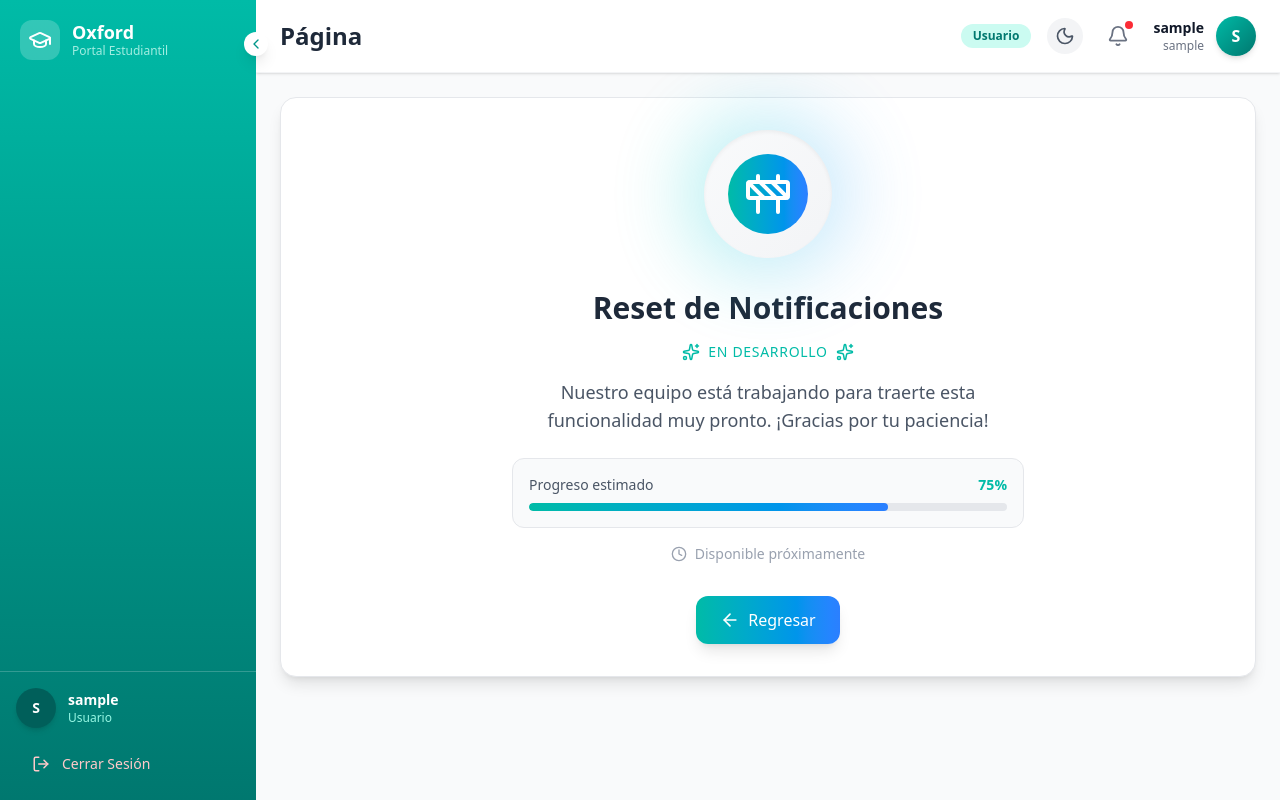
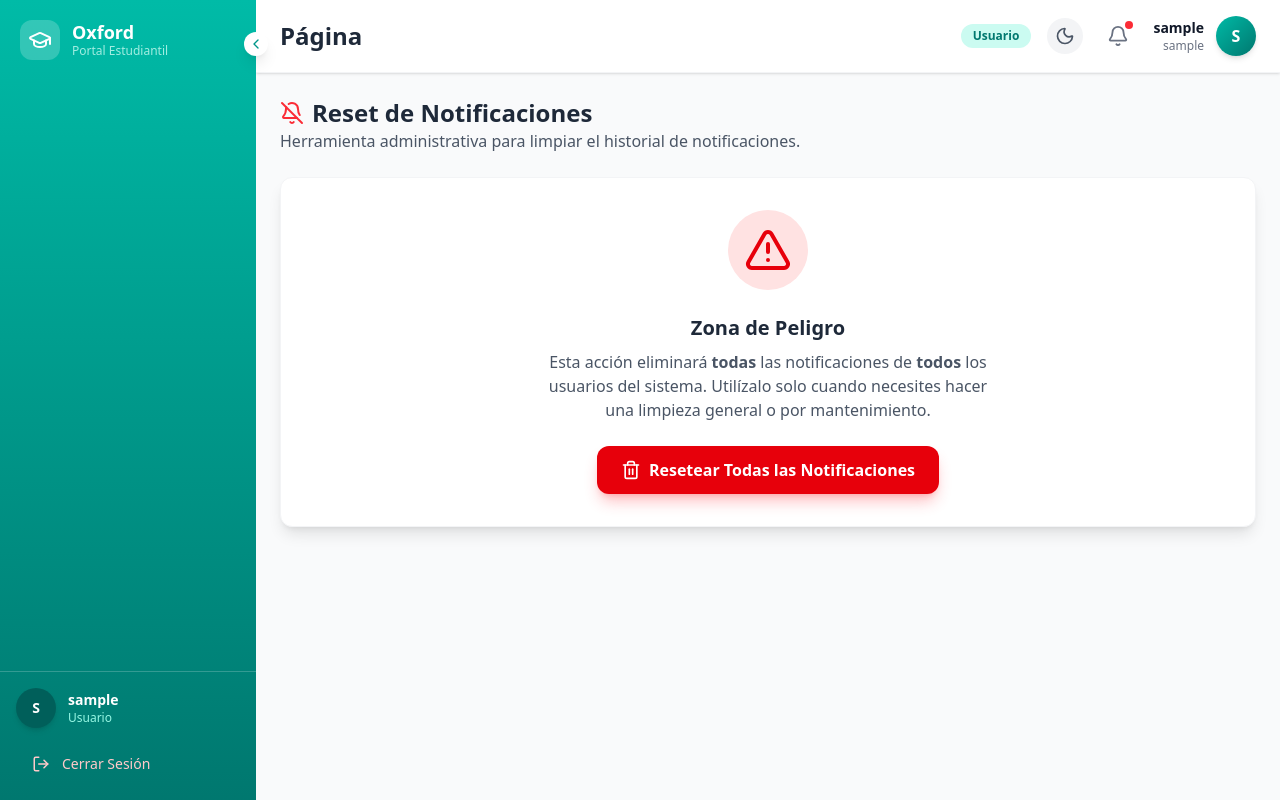
Before and after one commit to krisspaz/oxford-plataforma, a React app in the folder frontend/: page /admin/notificaciones-reset in a window 1280 px wide. Built offline with nearby package versions, Linux system fonts and the light colour scheme; sample sign-in values are in the browser's storage; the HTML template or start-up script is replaced by a standard one.

Commit message:
Feat: Add Reset Notifications feature for Admin/Informatics

```diff
--- a/frontend/src/App.jsx
+++ b/frontend/src/App.jsx
@@ -71,6 +71,7 @@
 const NotasFinalesPage = lazy(() => import('./pages/NotasFinalesPage'));
 const CatalogosPage = lazy(() => import('./pages/CatalogosPage'));
 const SettingsPage = lazy(() => import('./pages/SettingsPage'));
+const ResetNotificacionesPage = lazy(() => import('./pages/ResetNotificacionesPage'));
 const PrivilegiosPage = lazy(() => import('./pages/PrivilegiosPage'));
 const GestionMenusPage = lazy(() => import('./pages/GestionMenusPage'));
 const CierreEscolarPage = lazy(() => import('./pages/CierreEscolarPage'));
@@ -221,7 +222,7 @@
                   <Route path="admin/ajustes-generales" element={<SettingsPage />} />
                   <Route path="admin/cierre-escolar" element={<CierreEscolarPage />} />
                   <Route path="admin/cargos" element={<ComingSoonPage title="Gestión de Cargos" />} />
-                  <Route path="admin/notificaciones-reset" element={<ComingSoonPage title="Reset de Notificaciones" />} />
+                  <Route path="admin/notificaciones-reset" element={<ResetNotificacionesPage />} />
                   <Route path="admin/privilegios" element={<PrivilegiosPage />} />
                   <Route path="admin/menus" element={<GestionMenusPage />} />
                   <Route path="admin/estadisticas" element={<MonitoreoPage />} />
--- /dev/null
+++ b/frontend/src/pages/ResetNotificacionesPage.jsx
@@ -0,0 +1,88 @@
+import React, { useState } from 'react';
+import { BellOff, Trash2, AlertTriangle, CheckCircle } from 'lucide-react';
+import { useTheme } from '../contexts/ThemeContext';
+import api from '../services/api';
+
+const ResetNotificacionesPage = () => {
+    const { darkMode } = useTheme();
+    const [loading, setLoading] = useState(false);
+    const [successMsg, setSuccessMsg] = useState('');
+    const [errorMsg, setErrorMsg] = useState('');
+
+    const handleReset = async () => {
+        if (!window.confirm('¿Estás seguro de que deseas ELIMINAR TODAS las notificaciones del sistema? Esta acción no se puede deshacer.')) {
+            return;
+        }
+
+        setLoading(true);
+        setErrorMsg('');
+        setSuccessMsg('');
+
+        try {
+            const response = await api.delete('/notifications/reset');
+            setSuccessMsg(response.message || 'Notificaciones eliminadas correctamente.');
+        } catch (error) {
+            console.error('Error resetting notifications:', error);
+            setErrorMsg('Error al intentar resetear las notificaciones.');
+        } finally {
+            setLoading(false);
+        }
+    };
+
+    return (
+        <div className="space-y-6">
+            <div className="flex justify-between items-center">
+                <div>
+                    <h1 className={`text-2xl font-bold ${darkMode ? 'text-white' : 'text-gray-800'} flex items-center gap-2`}>
+                        <BellOff className="text-red-500" /> Reset de Notificaciones
+                    </h1>
+                    <p className={darkMode ? 'text-gray-400' : 'text-gray-600'}>Herramienta administrativa para limpiar el historial de notificaciones.</p>
+                </div>
+            </div>
+
+            <div className={`p-8 rounded-xl border flex flex-col items-center justify-center text-center gap-6 ${darkMode ? 'bg-gray-800 border-gray-700' : 'bg-white border-gray-100'} shadow-lg`}>
+
+                <div className="p-4 bg-red-100 dark:bg-red-900/30 rounded-full">
+                    <AlertTriangle size={48} className="text-red-600 dark:text-red-400" />
+                </div>
+
+                <div className="max-w-md">
+                    <h3 className={`text-xl font-bold mb-2 ${darkMode ? 'text-white' : 'text-gray-800'}`}>Zona de Peligro</h3>
+                    <p className={darkMode ? 'text-gray-400' : 'text-gray-600'}>
+                        Esta acción eliminará <strong>todas</strong> las notificaciones de <strong>todos</strong> los usuarios del sistema.
+                        Utilízalo solo cuando necesites hacer una limpieza general o por mantenimiento.
+                    </p>
+                </div>
+
+                {successMsg && (
+                    <div className="flex items-center gap-2 text-green-600 bg-green-100 px-4 py-2 rounded-lg">
+                        <CheckCircle size={20} />
+                        <span>{successMsg}</span>
+                    </div>
+                )}
+
+                {errorMsg && (
+                    <div className="text-red-600 bg-red-100 px-4 py-2 rounded-lg">
+                        {errorMsg}
+                    </div>
+                )}
+
+                <button
+                    onClick={handleReset}
+                    disabled={loading}
+                    className={`flex items-center gap-2 px-6 py-3 rounded-xl font-bold text-white transition-colors
+                        ${loading ? 'bg-gray-400 cursor-not-allowed' : 'bg-red-600 hover:bg-red-700 shadow-red-500/30 shadow-lg'}`}
+                >
+                    {loading ? 'Procesando...' : (
+                        <>
+                            <Trash2 size={20} />
+                            Resetear Todas las Notificaciones
+                        </>
+                    )}
+                </button>
+            </div>
+        </div>
+    );
+};
+
+export default ResetNotificacionesPage;
```
Also changed, not shown: 1 other file (tests, documents, lock files or other folders).
